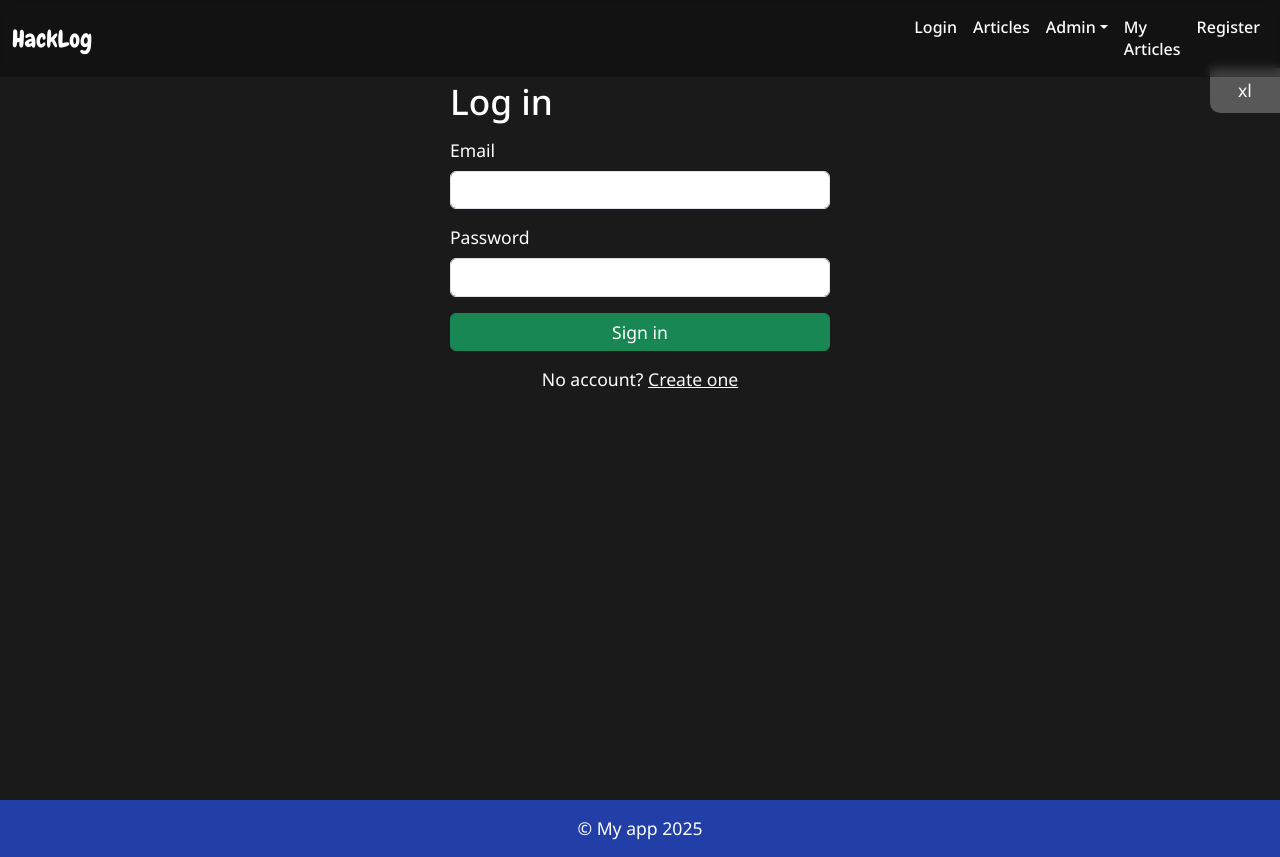
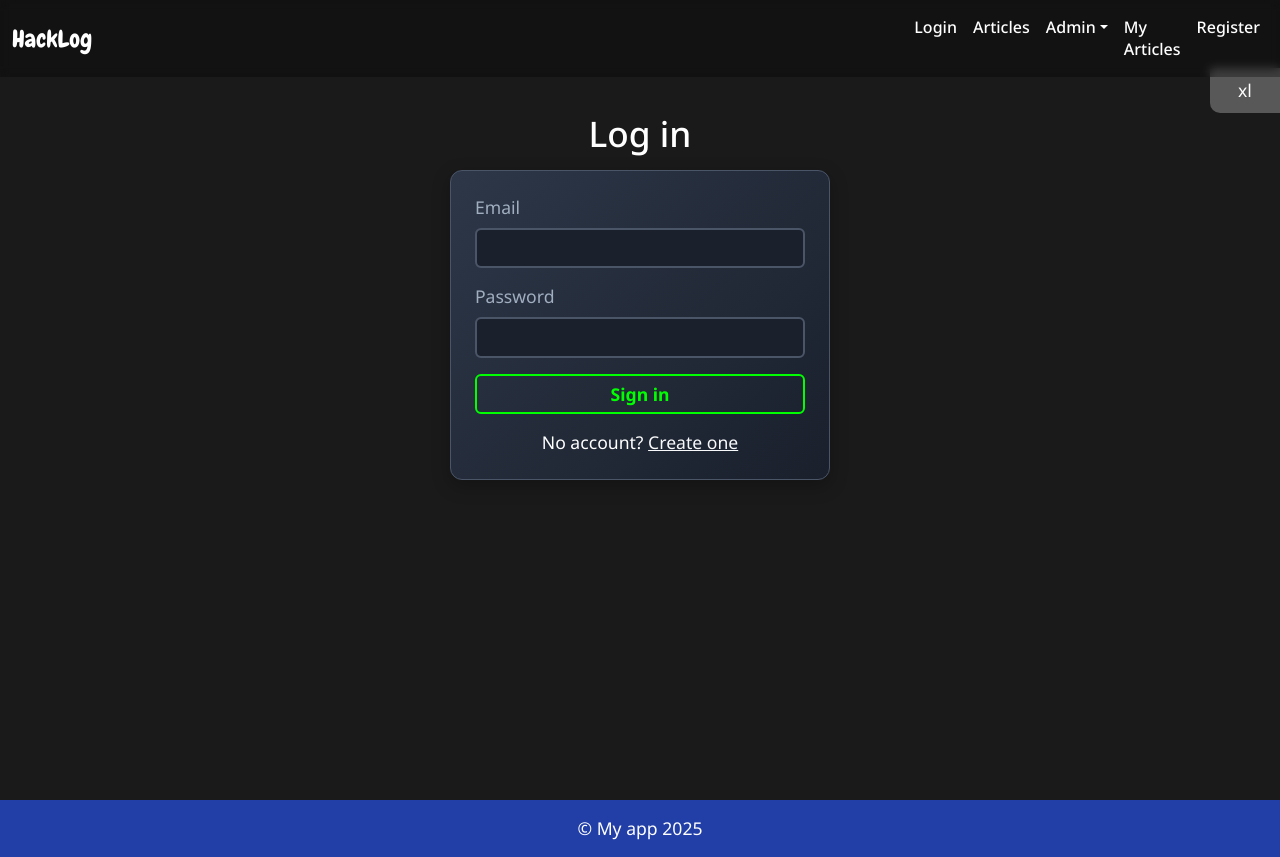
Before and after one commit to MMTTSEC/HackLog, a React (Vite) app: page /login in a window 1280 px wide. Built offline with nearby package versions, Linux system fonts and the light colour scheme.

Commit message:
Add authentication styling and update login page structure

```diff
--- a/sass/_bootstrap.scss
+++ b/sass/_bootstrap.scss
@@ -429,6 +429,48 @@ html, body {
   color: #ffffff;
 }
 
+// Auth pages
+.auth-page {
+  padding-top: 7rem; // extra space from header
+}
+
+.auth-form {
+  background: linear-gradient(135deg, #2d3748 0%, #1a202c 100%);
+  border: 1px solid #4a5568;
+  border-radius: 12px;
+  padding: 1.5rem;
+  box-shadow: 0 6px 18px rgba(0,0,0,0.25);
+
+  .form-label {
+    color: #a0aec0;
+  }
+
+  .form-control {
+    background-color: #1a202c;
+    border: 2px solid #4a5568;
+    color: #ffffff;
+  }
+
+  .form-control:focus {
+    background-color: #1a202c;
+    border-color: #00ff00;
+    box-shadow: 0 0 0 0.2rem rgba(0,255,0,0.2);
+    color: #ffffff;
+  }
+
+  .auth-submit {
+    border: 2px solid #00ff00;
+    background: transparent;
+    color: #00ff00;
+    font-weight: 700;
+  }
+
+  .auth-submit:hover {
+    background: #00ff00;
+    color: #000;
+  }
+}
+
 // Article detail styling
 .article-detail {
   .article-title {
--- a/src/pages/Login.tsx
+++ b/src/pages/Login.tsx
@@ -39,11 +39,11 @@ export default function Login() {
   };
 
   return (
-    <div className="page-content">
+    <div className="page-content auth-page">
       <Container>
         <Row className="justify-content-center">
           <Col md={6} lg={5}>
-            <h2 className="mb-3">Log in</h2>
+            <h2 className="mb-3 text-center">Log in</h2>
             <form onSubmit={onSubmit} className="auth-form">
               {error && <div className="alert alert-danger py-2">{error}</div>}
               <div className="mb-3">
@@ -54,7 +54,7 @@ export default function Login() {
                 <label className="form-label">Password</label>
                 <input className="form-control" type="password" value={password} onChange={e => setPassword(e.target.value)} required />
               </div>
-              <button className="btn btn-success w-100" disabled={loading}>
+              <button className="btn btn-success w-100 auth-submit" disabled={loading}>
                 {loading ? 'Signing in...' : 'Sign in'}
               </button>
               <div className="text-center mt-3">
```
